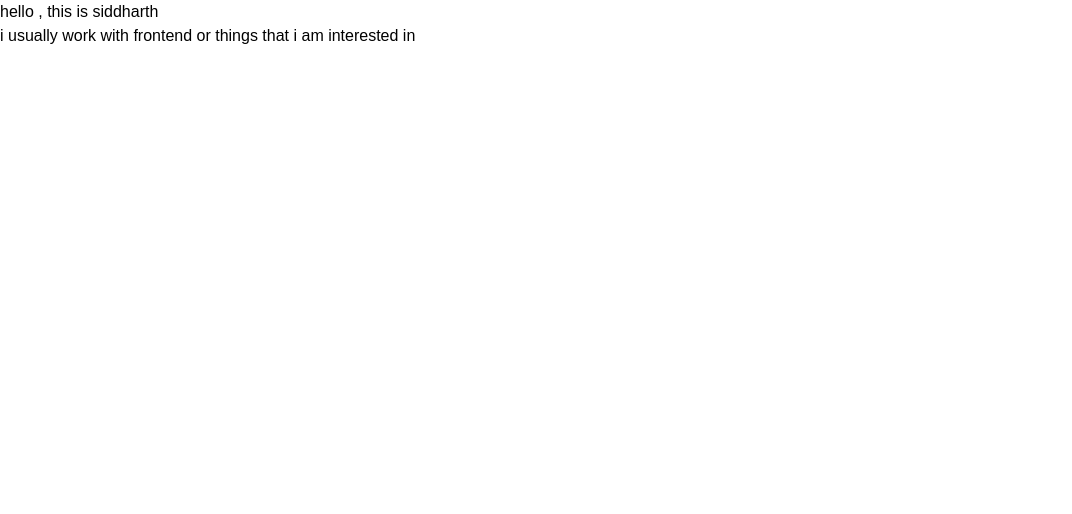
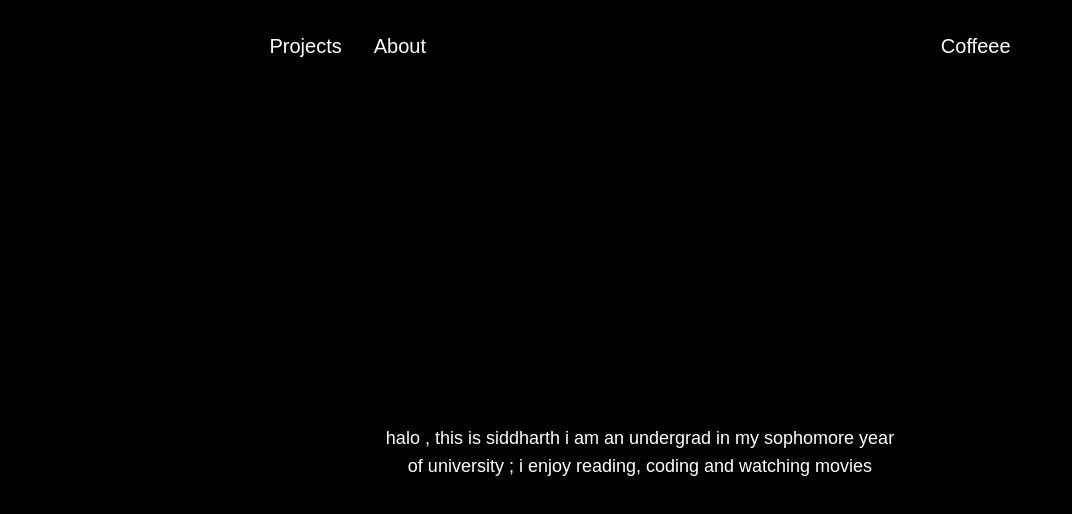
Before and after one commit to Siddharth-Suri/portfolio, a React (Vite) app: page / in a window 1280 px wide. Shown: the top 514 px of the page, without its empty margins (0-1072 px from the left). Built offline with nearby package versions, Linux system fonts and the light colour scheme; a web font is replaced by a local one.

Commit message:
topbar changes

```diff
--- a/src/App.jsx
+++ b/src/App.jsx
@@ -2,13 +2,14 @@ import { useState } from "react";
 import reactLogo from "./assets/react.svg";
 import viteLogo from "/vite.svg";
 import { About } from "./components/About";
-import { RecoilRoot } from "recoil";
+import { RecoilRoot, useRecoilState } from "recoil";
+import { colourTheme } from "../state/Theme";
+import { TopBar } from "./components/TopBar";
 function App() {
     return (
         <RecoilRoot>
-            <div>
-                <About></About>
-            </div>
+            <TopBar></TopBar>
+            <About></About>
         </RecoilRoot>
     );
 }
--- a/src/components/About.jsx
+++ b/src/components/About.jsx
@@ -5,11 +5,17 @@ export function About() {
     const [currentTheme, setCurrentTheme] = useRecoilState(colourTheme);
 
     return (
-        <div>
-            <div className="font-custom">
-                hello , this is siddharth
-                <br></br>i usually work with frontend or things that i am
-                interested in
+        <div
+            className={`flex font-custom justify-center min-h-screen w-full text-center text-lg items-center  ${
+                currentTheme === "dark"
+                    ? "bg-black  text-white"
+                    : "bg-white text-black"
+            }`}
+        >
+            <div className="-translate-y-10">
+                halo , this is siddharth i am an undergrad in my sophomore year
+                <br></br> of university ; i enjoy reading, coding and watching
+                movies
             </div>
         </div>
     );
--- /dev/null
+++ b/src/components/TopBar.jsx
@@ -0,0 +1,26 @@
+import { colourTheme } from "../../state/Theme";
+import { useRecoilState } from "recoil";
+export function TopBar() {
+    const [currentTheme, setCurrentTheme] = useRecoilState(colourTheme);
+    return (
+        <div
+            className={`flex p-4 font-custom justify-around items-center text-xl gap-2 ${
+                currentTheme === "dark"
+                    ? "bg-black  text-white"
+                    : "bg-white text-black"
+            }`}
+        >
+            <div className="flex">
+                <div className="p-4 cursor-pointer hover:text-fuchsia-400 hover:underline">
+                    Projects
+                </div>
+                <div className="p-4 cursor-pointer hover:text-fuchsia-400 hover:underline">
+                    About
+                </div>
+            </div>
+            <div className="p-4 cursor-pointer hover:text-yellow-300 hover:underline">
+                Coffeee
+            </div>
+        </div>
+    );
+}
```
Also changed, not shown: src/assets/Coffee.jpeg (added), src/assets/Coffee.png (added).
